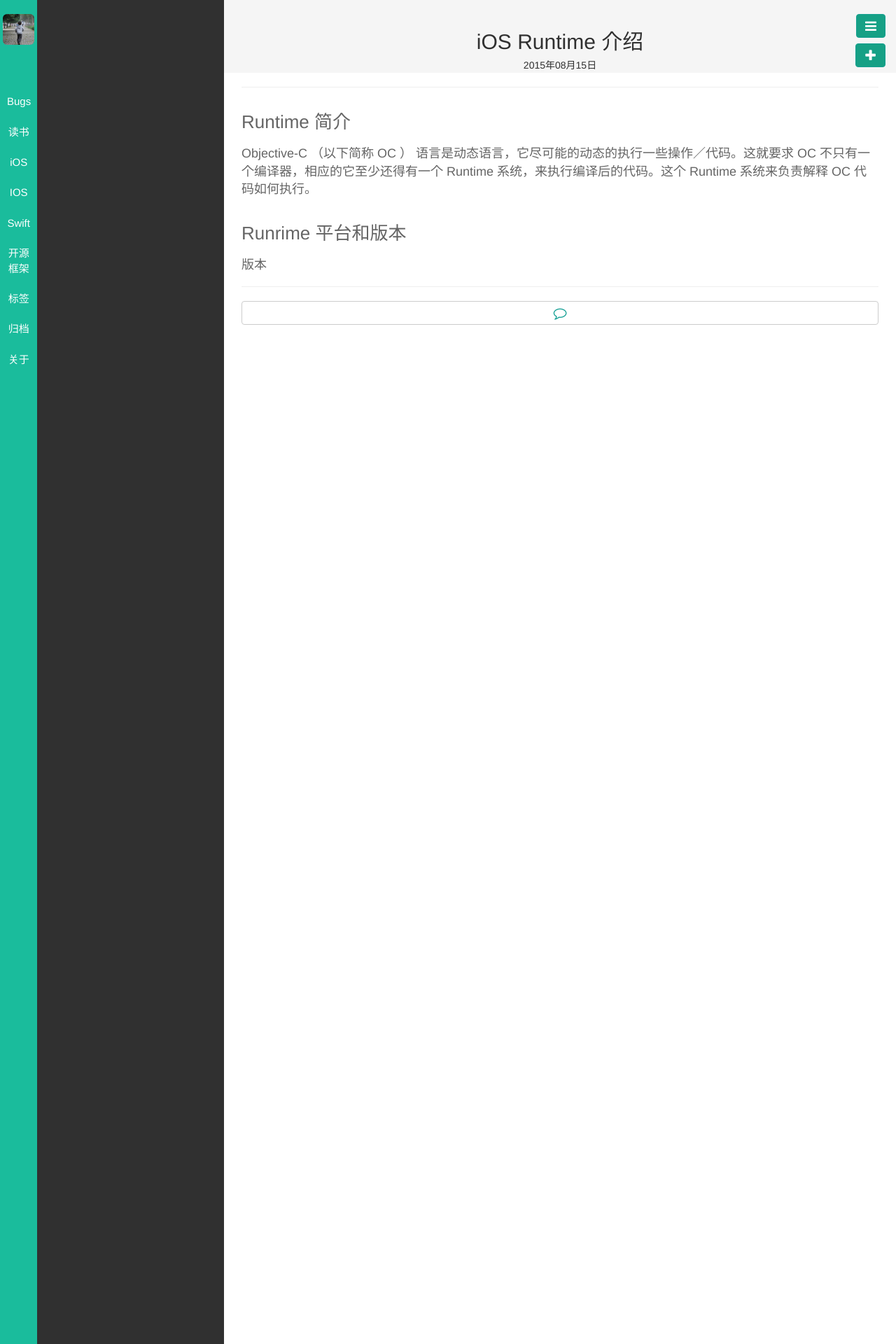
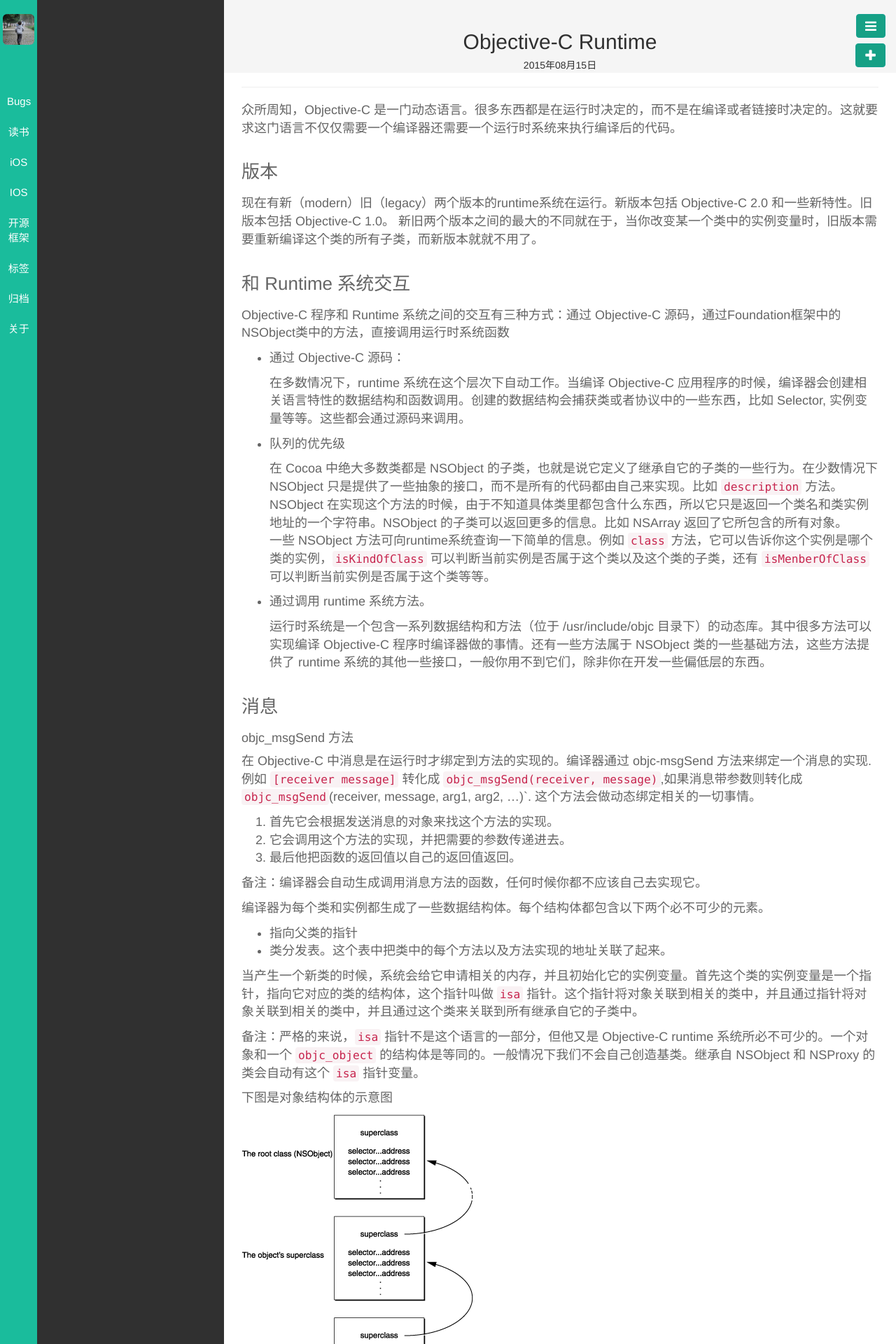
Before and after one commit to shoron/shoron.github.io, a Jekyll site: the page built from _posts/IOS/2015-08-15-iOS-Runtime.md, in a window 1280 px wide. Shown: the top 1920 px of the page at 70% size. Built offline with Jekyll 4.4.1, drawn with Linux system fonts in a browser that asks for light colours; nearby versions of some CDN libraries; library files that are not in the unit come from our copies; Markdown is read by kramdown in place of the engine named in the settings; some of the changed text lies outside the part shown.

Commit message:
modify article

```diff
--- a/_posts/IOS/2015-08-15-iOS-Runtime.md
+++ b/_posts/IOS/2015-08-15-iOS-Runtime.md
@@ -1,16 +1,74 @@
 ---
 layout: post
-title: iOS Runtime 介绍
+title: Objective-C Runtime
 category: iOS
 tags: iOS
-keywords:
+keywords: runtime
 description:
 ---
 
-### Runtime 简介 ###
+众所周知，Objective-C 是一门动态语言。很多东西都是在运行时决定的，而不是在编译或者链接时决定的。这就要求这门语言不仅仅需要一个编译器还需要一个运行时系统来执行编译后的代码。
 
-Objective-C （以下简称 OC ） 语言是动态语言，它尽可能的动态的执行一些操作／代码。这就要求 OC 不只有一个编译器，相应的它至少还得有一个 Runtime 系统，来执行编译后的代码。这个 Runtime 系统来负责解释 OC 代码如何执行。
+### 版本 ###
 
-### Runrime 平台和版本 ###
+现在有新（modern）旧（legacy）两个版本的runtime系统在运行。新版本包括 Objective-C 2.0 和一些新特性。旧版本包括 Objective-C 1.0。
+新旧两个版本之间的最大的不同就在于，当你改变某一个类中的实例变量时，旧版本需要重新编译这个类的所有子类，而新版本就就不用了。
 
-#### 版本 ####
+### 和 Runtime 系统交互 ###
+
+Objective-C 程序和 Runtime 系统之间的交互有三种方式：通过 Objective-C 源码，通过Foundation框架中的NSObject类中的方法，直接调用运行时系统函数
+
+* 通过 Objective-C 源码：
+
+	在多数情况下，runtime 系统在这个层次下自动工作。当编译 Objective-C 应用程序的时候，编译器会创建相关语言特性的数据结构和函数调用。创建的数据结构会捕获类或者协议中的一些东西，比如 Selector, 实例变量等等。这些都会通过源码来调用。
+
+* 队列的优先级
+
+	在 Cocoa 中绝大多数类都是 NSObject 的子类，也就是说它定义了继承自它的子类的一些行为。在少数情况下 NSObject 只是提供了一些抽象的接口，而不是所有的代码都由自己来实现。比如 `description` 方法。NSObject 在实现这个方法的时候，由于不知道具体类里都包含什么东西，所以它只是返回一个类名和类实例地址的一个字符串。NSObject 的子类可以返回更多的信息。比如 NSArray 返回了它所包含的所有对象。
+	一些 NSObject 方法可向runtime系统查询一下简单的信息。例如 `class` 方法，它可以告诉你这个实例是哪个类的实例，`isKindOfClass` 可以判断当前实例是否属于这个类以及这个类的子类，还有 `isMenberOfClass` 可以判断当前实例是否属于这个类等等。
+
+* 通过调用 runtime 系统方法。
+
+	运行时系统是一个包含一系列数据结构和方法（位于 /usr/include/objc 目录下）的动态库。其中很多方法可以实现编译 Objective-C 程序时编译器做的事情。还有一些方法属于 NSObject 类的一些基础方法，这些方法提供了 runtime 系统的其他一些接口，一般你用不到它们，除非你在开发一些偏低层的东西。
+
+
+### 消息 ###
+
+#### objc_msgSend 方法 ####
+
+在 Objective-C 中消息是在运行时才绑定到方法的实现的。编译器通过 objc-msgSend 方法来绑定一个消息的实现.例如 `[receiver message]` 转化成 `objc_msgSend(receiver, message)`,如果消息带参数则转化成 `objc_msgSend`(receiver, message, arg1, arg2, ...)`.
+这个方法会做动态绑定相关的一切事情。
+
+1. 首先它会根据发送消息的对象来找这个方法的实现。
+2. 它会调用这个方法的实现，并把需要的参数传递进去。
+3. 最后他把函数的返回值以自己的返回值返回。
+
+备注：编译器会自动生成调用消息方法的函数，任何时候你都不应该自己去实现它。
+
+编译器为每个类和实例都生成了一些数据结构体。每个结构体都包含以下两个必不可少的元素。
+* 指向父类的指针
+* 类分发表。这个表中把类中的每个方法以及方法实现的地址关联了起来。
+
+当产生一个新类的时候，系统会给它申请相关的内存，并且初始化它的实例变量。首先这个类的实例变量是一个指针，指向它对应的类的结构体，这个指针叫做 `isa` 指针。这个指针将对象关联到相关的类中，并且通过指针将对象关联到相关的类中，并且通过这个类来关联到所有继承自它的子类中。
+
+备注：严格的来说，`isa` 指针不是这个语言的一部分，但他又是 Objective-C runtime 系统所必不可少的。一个对象和一个 `objc_object` 的结构体是等同的。一般情况下我们不会自己创造基类。继承自 NSObject 和 NSProxy 的类会自动有这个 `isa` 指针变量。
+
+下图是对象结构体的示意图
+
+![messaging](/public/img/messaging.gif)
+
+当一个对象接收到一个消息时，会在该对象的 `isa` 指针指向的类结构体的分发表中寻找消息对应的方法。如果找不到就会去父类中的分发表中寻找，一直找到 NSObject 类为止。如果找到了，objc_msgSend 方法会把对应的方法的实现的地址传递给接收消息的类的结构体。以上就是 runtime 系统定位消息的过程，也就是说消息被动态绑定到这个方法上了。
+
+为了加快消息的定位过程，runtime 系统会缓存选择器和他们所对应的方法的实现的地址。每个类会被分别缓存，它包含继承的方法和自己定义的方法。在搜索分发表之前，会首先检查接收消息对象的类的缓存，如果缓存中找到了对应的方法以及方法实现的地址。那么就会直接调用方法。随着程序的运行，每个类的缓存也会逐渐增加。以至于运行很长时间之后几乎每个消息都可以在缓存中找到对应的方法。
+
+#### 使用隐藏的参数 ####
+
+在 objc_msgSend 方法把找到的消息对应的方法发送给消息接收者的时候，它同时还会传递两个隐藏的参数，接收消息的对象，方法对应的Selector。虽然这两个参数没有在定义中声明，但是它们是在编译时插入到执行代码当中的，在源码中同样可以引用他们。指向消息接收对象的是 `self`,指向方法选择器的是 `_cmd`.具体参看下面的代码。
+
+
+
+#### 获取一个方法的地址 ####
+
+
+
+参考文章  [test](http://yulingtianxia.com/blog/2014/11/05/objective-c-runtime/)
```
Also changed, not shown: _posts/IOS/2015-11-09-iOS-转场动画.md (deleted, +0 -23 lines), _posts/IOS/2015-12-14-OC-Coding-standards.md (added, +30 -0 lines), _posts/swift/2015-05-5-Swift.md (deleted, +0 -21 lines), public/img/messaging.gif (added).
